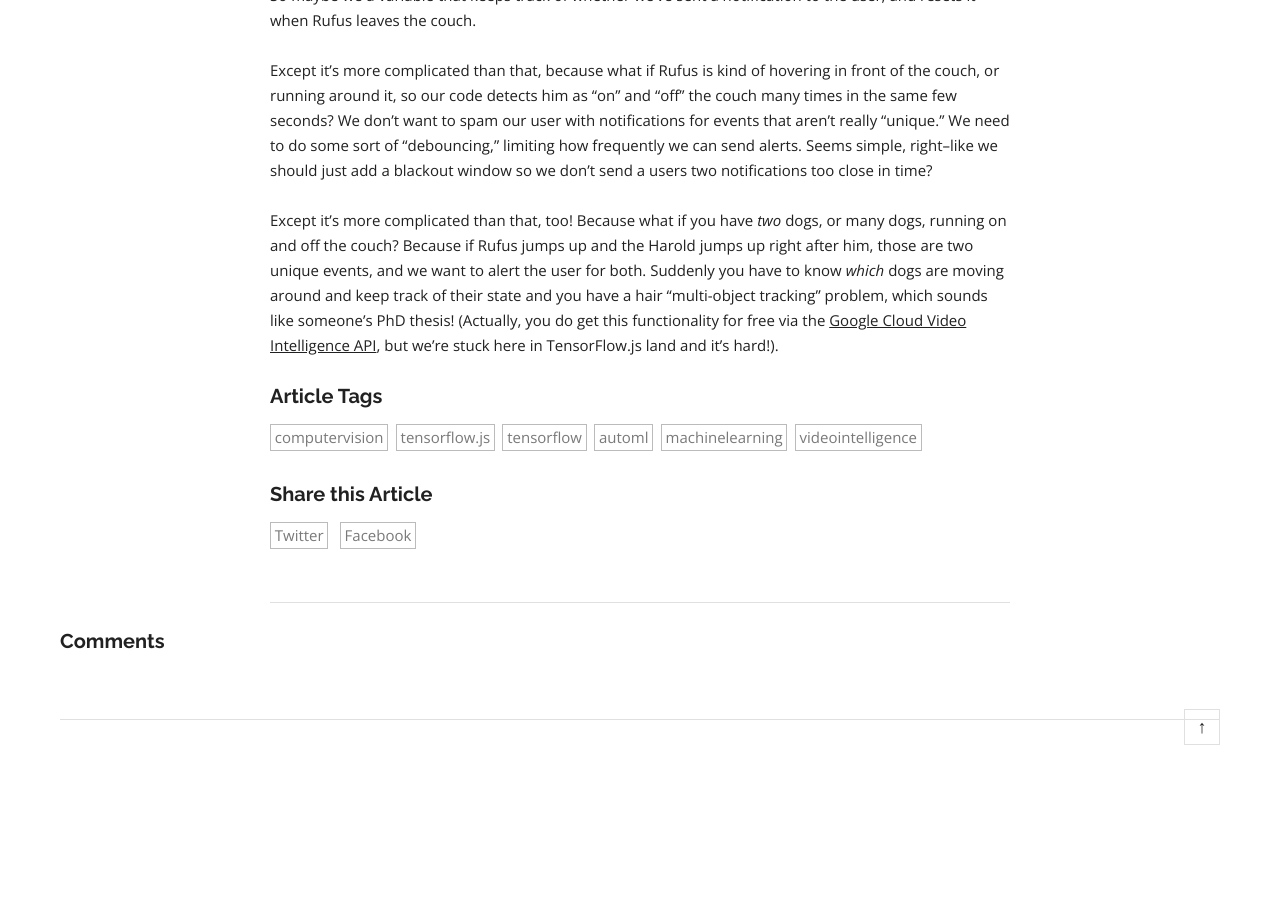
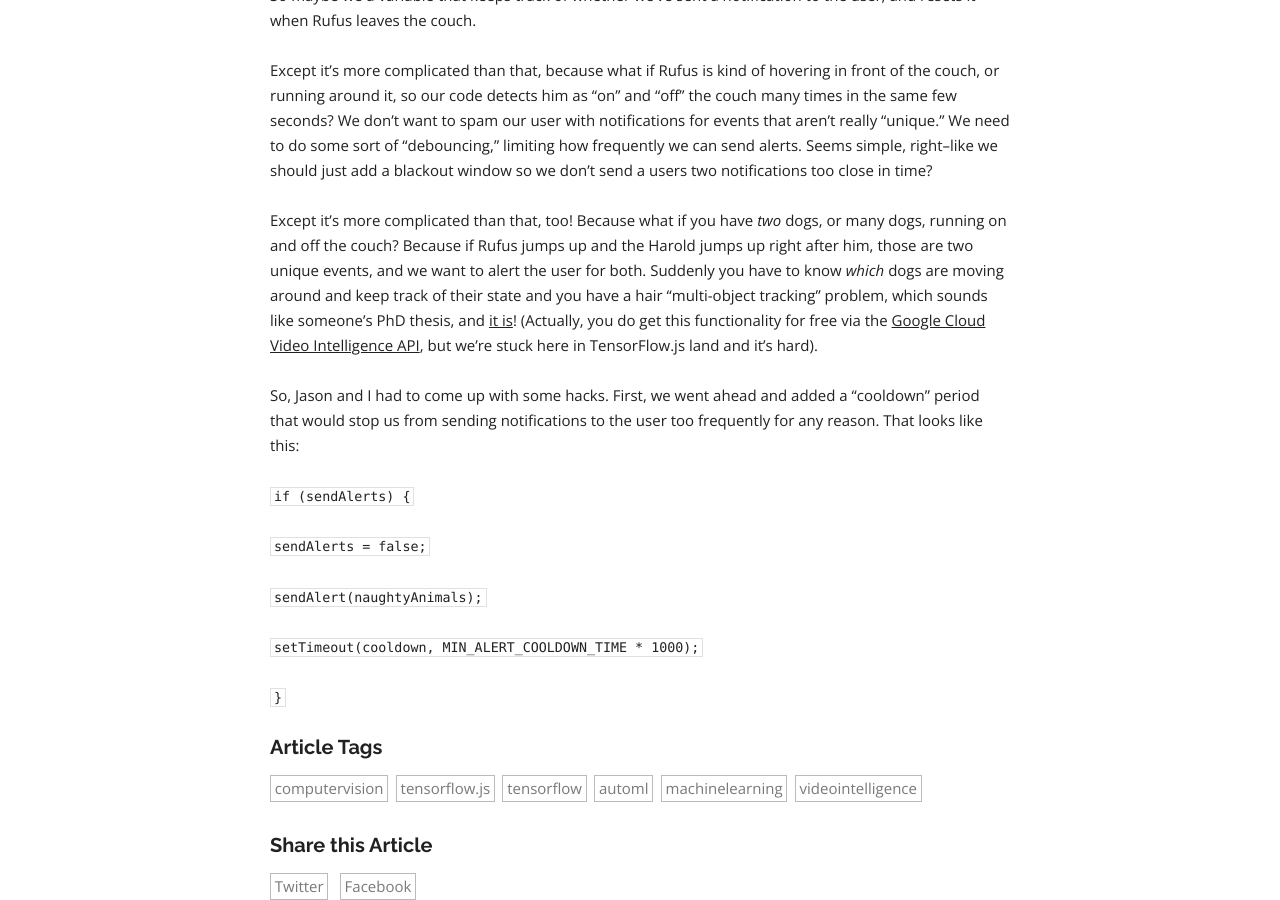
Before and after one commit to dalequark/daleonai, a Jekyll site: the page built from _posts/2021-06-17-privacy-preserving-pet-cam.md, in a window 1280 px wide and 900 px high, scrolled down 5492 px. Built offline with Jekyll 4.4.1, drawn with Linux system fonts in a browser that asks for light colours; some web fonts are replaced; a script that is not in the unit is left out; comment, search, counter and statistics services are not loaded; before the commit the page ends 6262 px from its top, so only the background shows below that.

Commit message:
Update Blog “2021-06-17-privacy-preserving-pet-cam”

```diff
--- a/_posts/2021-06-17-privacy-preserving-pet-cam.md
+++ b/_posts/2021-06-17-privacy-preserving-pet-cam.md
@@ -99,4 +99,16 @@ Recall that to do real-time object detection and tracking, we run code to analyz
 
 Except it's more complicated than that, because what if Rufus is kind of hovering in front of the couch, or running around it, so our code detects him as "on" and "off" the couch many times in the same few seconds? We don't want to spam our user with notifications for events that aren't really "unique." We need to do some sort of "debouncing," limiting how frequently we can send alerts. Seems simple, right--like we should just add a blackout window so we don't send a users two notifications too close in time?
 
-Except it's more complicated than that, too! Because what if you have *two* dogs, or many dogs, running on and off the couch? Because if Rufus jumps up and the Harold jumps up right after him, those are two unique events, and we want to alert the user for both. Suddenly you have to know *which* dogs are moving around and keep track of their state and you have a hair "multi-object tracking" problem, which sounds like someone's PhD thesis! (Actually, you do get this functionality for free via the [Google Cloud Video Intelligence API](https://cloud.google.com/video-intelligence), but we're stuck here in TensorFlow.js land and it's hard!).
+Except it's more complicated than that, too! Because what if you have *two* dogs, or many dogs, running on and off the couch? Because if Rufus jumps up and the Harold jumps up right after him, those are two unique events, and we want to alert the user for both. Suddenly you have to know *which* dogs are moving around and keep track of their state and you have a hair "multi-object tracking" problem, which sounds like someone's PhD thesis, and [it is](https://whluo.github.io/papers/Luo-W-2016-PhD-Thesis.pdf)! (Actually, you do get this functionality for free via the [Google Cloud Video Intelligence API](https://cloud.google.com/video-intelligence), but we're stuck here in TensorFlow.js land and it's hard).
+
+So, Jason and I had to come up with some hacks. First, we went ahead and added a "cooldown" period that would stop us from sending notifications to the user too frequently for any reason. That looks like this:
+
+`if (sendAlerts) {`
+
+`sendAlerts = false;`
+
+`sendAlert(naughtyAnimals);`
+
+`setTimeout(cooldown, MIN_ALERT_COOLDOWN_TIME * 1000);`
+
+`}`
```
